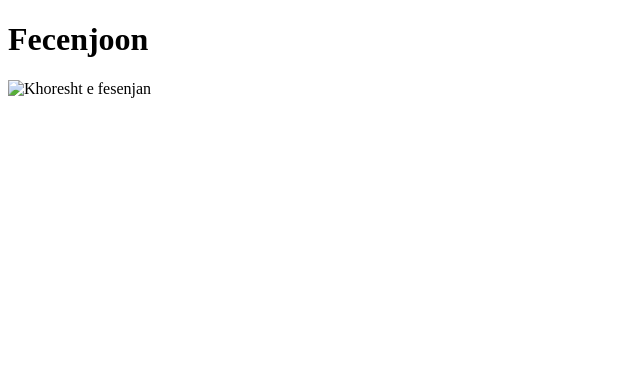
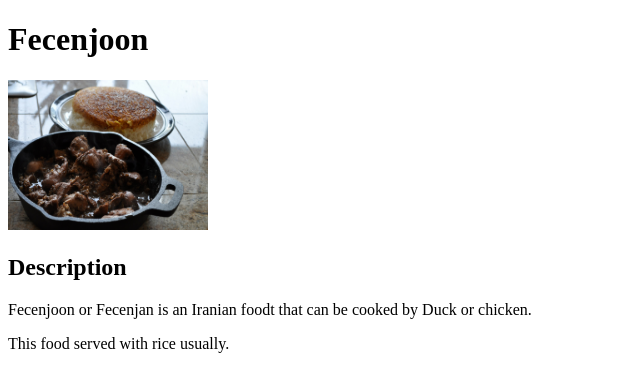
Before and after one commit to shahram1348/odin-recipes, a plain HTML site: page recipes/fecenjoon.html in a window 1280 px wide. Shown: the whole page, without its empty margins (0-640 px from the left). Drawn offline with Linux system fonts and the light colour scheme.

Commit message:
ADDING Description
Add Description title and two paragraph intrdoducing the Fecenjoon.

```diff
--- a/recipes/fecenjoon.html
+++ b/recipes/fecenjoon.html
@@ -7,6 +7,9 @@
 </head>
 <body>
     <h1>Fecenjoon</h1>
-    <img srs="../images/Khoresht-e_fesenjan.jpg" alt="Khoresht e fesenjan" width="200" height="150">
+    <img src="../images/Khoresht-e_fesenjan.jpg" alt="Khoresht e fesenjan" width="200" height="150">
+    <h2>Description</h2>
+    <p> Fecenjoon or Fecenjan is an Iranian foodt that can be cooked by Duck or chicken.</p>
+    <p> This food served with rice usually.</p>
 </body>
 </html>
```
